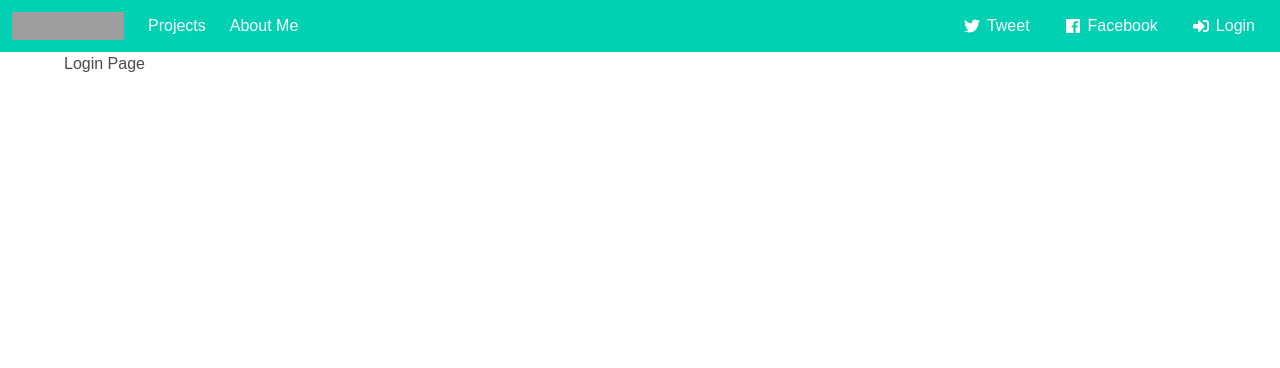
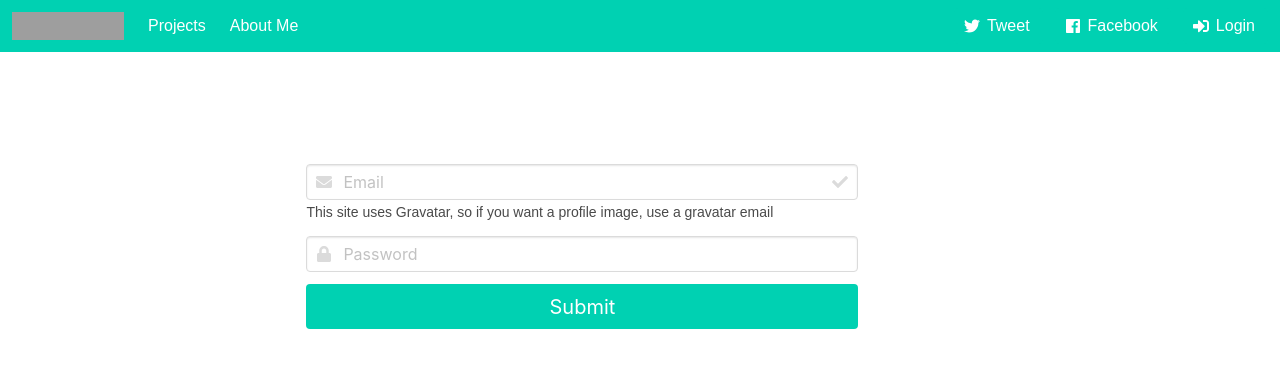
Before and after one commit to nazimkazim/nzmai-personal-page, a React (Create React App) app in the folder client/: page /login in a window 1280 px wide. Shown: the top 368 px of the page. Built offline with nearby package versions, Linux system fonts and the light colour scheme; grey boxes are pictures that could not be loaded.

Commit message:
add login component

```diff
--- a/client/src/components/auth/Login.js
+++ b/client/src/components/auth/Login.js
@@ -1,13 +1,86 @@
-import React, { Component } from 'react'
+import React, { Component } from 'react';
 
 class Login extends Component {
+  constructor() {
+    super();
+    this.state = {
+      email: '',
+      password: '',
+      errors: {}
+    };
+
+    this.onChange = this.onChange.bind(this);
+    this.onSubmit = this.onSubmit.bind(this);
+  }
+
+  onChange(e) {
+    this.setState({ [e.target.name]: e.target.value });
+  }
+
+  onSubmit(e) {
+    //e.preventDefault();
+    const user = {
+      email: this.state.email,
+      password: this.state.password
+    };
+    console.log(user);
+  }
   render() {
     return (
       <div>
-        <h1>Login Page</h1>
+        <div className="container" style={{ paddingTop: 100 }}>
+          <div className="column is-half is-offset-one-fifth">
+            <form onSubmit={this.onSubmit}>
+              <div className="field">
+                <p className="control has-icons-left has-icons-right">
+                  <input
+                    className="input"
+                    type="email"
+                    name="email"
+                    value={this.state.email}
+                    onChange={this.onChange}
+                    placeholder="Email"
+                  />
+                  <span className="icon is-small is-left">
+                    <i className="fas fa-envelope" />
+                  </span>
+                  <span className="icon is-small is-right">
+                    <i className="fas fa-check" />
+                  </span>
+                </p>
+                <small>
+                  This site uses Gravatar, so if you want a profile image, use a
+                  gravatar email
+                </small>
+              </div>
+              <div className="field">
+                <p className="control has-icons-left">
+                  <input
+                    className="input"
+                    type="password"
+                    name="password"
+                    value={this.state.password}
+                    onChange={this.onChange}
+                    placeholder="Password"
+                  />
+                  <span className="icon is-small is-left">
+                    <i className="fas fa-lock" />
+                  </span>
+                </p>
+              </div>
+              <div className="field">
+                <input
+                  type="submit"
+                  value="Submit"
+                  className="button is-medium is-primary is-fullwidth"
+                />
+              </div>
+            </form>
+          </div>
+        </div>
       </div>
-    )
+    );
   }
 }
 
-export default Login
+export default Login;
```
